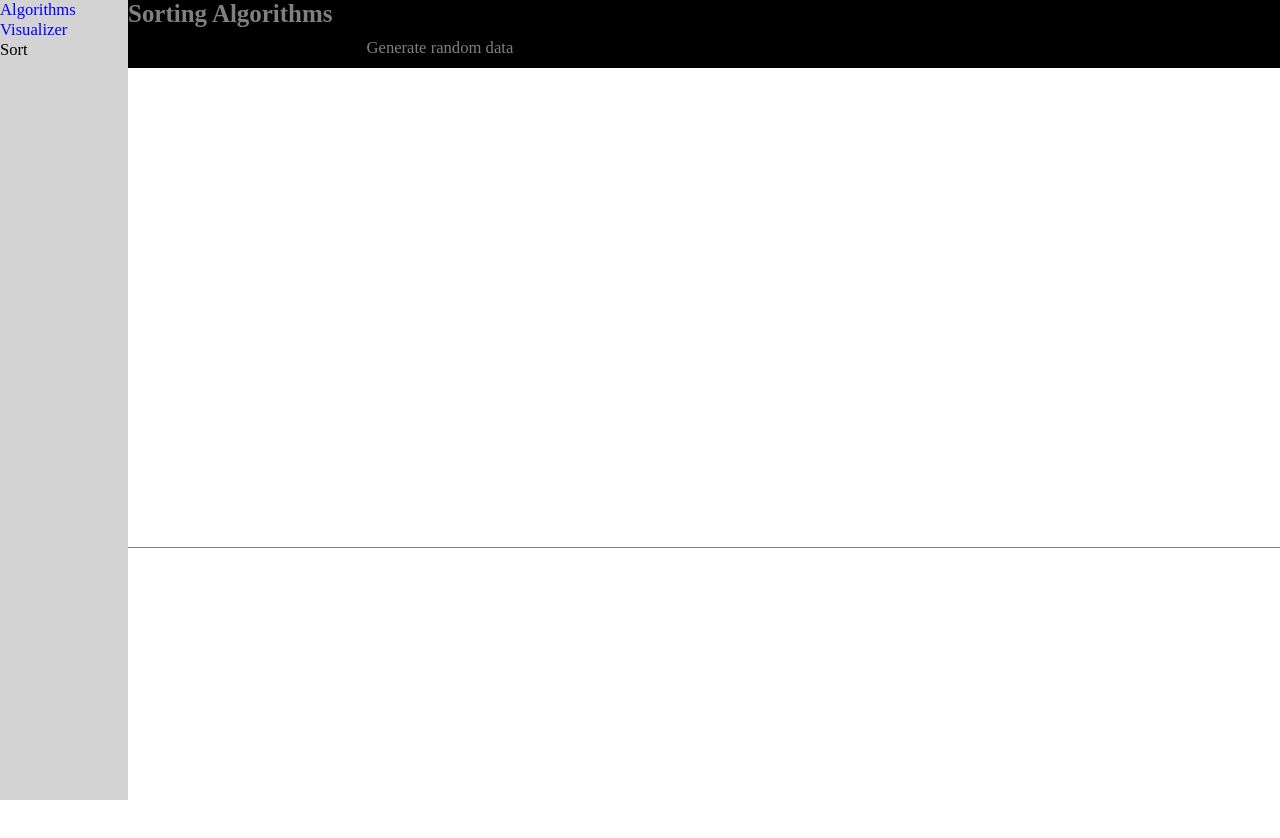
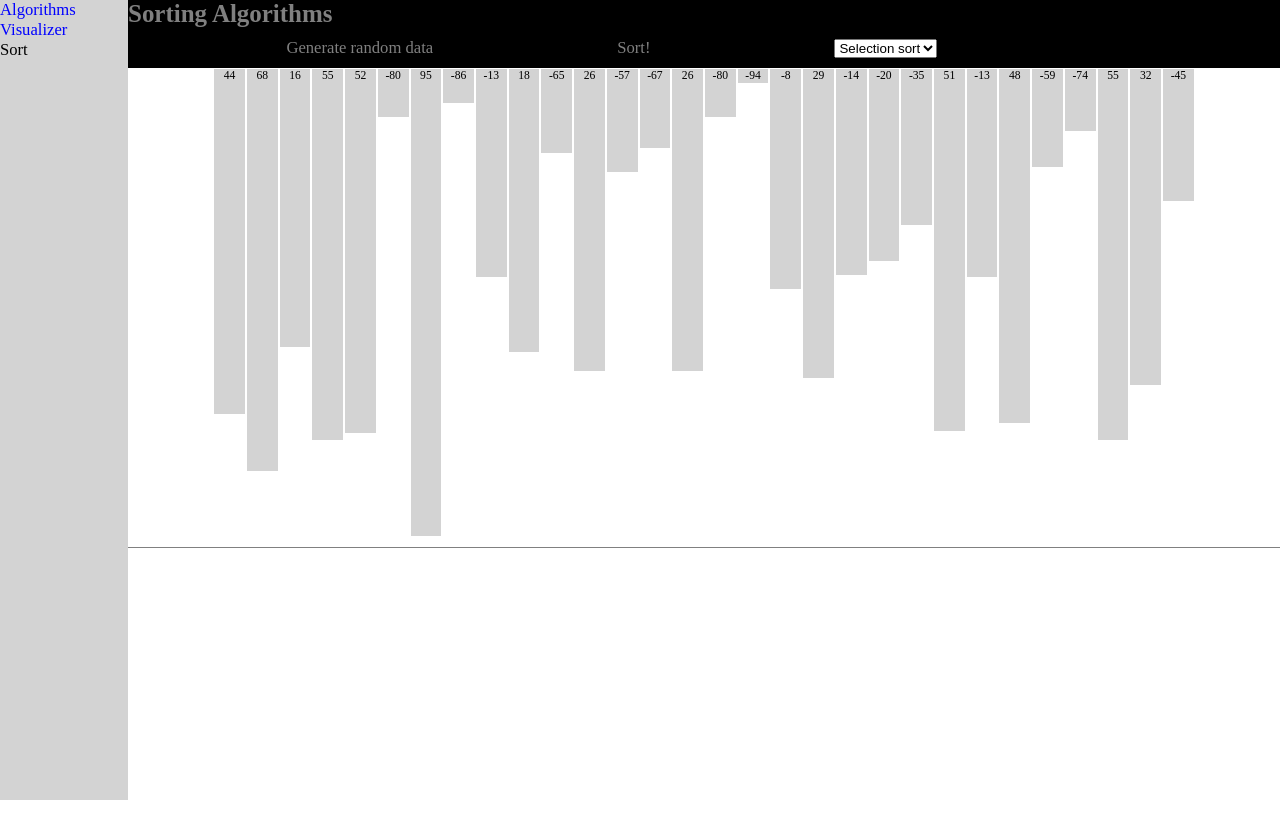
Before and after one commit to mskwarczek/algorithms-visualizer, a React (Create React App) app: page /sort in a window 1280 px wide. Both pictures are taken after a click on the element "Generate random data". Shown: the top 838 px of the page. Built offline with nearby package versions, Linux system fonts and the light colour scheme.

Commit message:
Add bubble sort algorithm visualization

```diff
--- a/src/SortModule/SortContainer.js
+++ b/src/SortModule/SortContainer.js
@@ -7,6 +7,7 @@ const SortContainer = () => {
 
   const [ data, updateData ] = useState([]);
   const [ dataParams, setDataParams ] = useState({ size: 30, min: -100, max: 100 });
+  const [ sortParams, setSortParams ] = useState({ type: 'selectionSort' });
   const [ iteration, updateIteration ] = useState({ i: null, j: null });
   const min = useRef(null);
 
@@ -21,10 +22,22 @@ const SortContainer = () => {
   useEffect(() => {
     if ( iteration.i !== null) {
       let intervalID = null;
-      if (iteration.i < data.length) {
-        intervalID = setTimeout(() => selectionSort(), 10);
-      } else {
-        clearTimeout(intervalID);
+      switch(sortParams.type) {
+        case 'selectionSort':
+          if (iteration.i < data.length) {
+            intervalID = setTimeout(() => selectionSort(), 10);
+          } else {
+            clearTimeout(intervalID);
+          };
+          break;
+        case 'bubbleSort':
+          if (iteration.i > 0) {
+            intervalID = setTimeout(() => bubbleSort(), 10);
+          } else {
+            clearTimeout(intervalID);
+          };
+          break;
+        default: break;
       };
       return () => clearTimeout(intervalID);
     };
@@ -52,6 +65,22 @@ const SortContainer = () => {
     updateIteration(iteration => { return { i: iteration.i + 1, j: iteration.i + 2 }});
   };
 
+  const bubbleSort = () => {
+    if (iteration.j < iteration.i) {
+      if (data[iteration.j] > data[iteration.j + 1]) {
+        let newData = [ ...data ];
+        let temp = data[iteration.j + 1];
+        newData[iteration.j + 1] = data[iteration.j];
+        newData[iteration.j] = temp;
+        updateData(newData);
+      };
+      if (iteration.j < iteration.i - 1) {
+        return updateIteration(iteration => { return { i: iteration.i, j: iteration.j + 1 }});
+      };
+    };
+    updateIteration(iteration => { return { i: iteration.i - 1, j: 0 }});
+  };
+
   const resetChart = () => {
     min.current = null;
     updateIteration({ i: null, j: null });
@@ -63,7 +92,11 @@ const SortContainer = () => {
         title='Sorting Algorithms'
       >
         {iteration.i === null && <p onClick={generateData}>Generate random data</p>}
-        {iteration.i === null && data.length > 0 && <p onClick={() => updateIteration(() => { return { i: 0, j: 1 }})}>Selection sort</p>}
+        {iteration.i === null && data.length > 0 && <p onClick={() => updateIteration(() => { return sortParams.type === 'selectionSort' ? { i: 0, j: 1 } : { i: data.length - 1, j: 0 }})}>Sort!</p>}
+        <select value={sortParams.type} onChange={(event) => setSortParams({ ...sortParams, type: event.target.value })}>
+          <option value='selectionSort'>Selection sort</option>
+          <option value="bubbleSort">Bubble sort</option>
+        </select>
         {iteration.i !== null && iteration.i === data.length && <p onClick={resetChart}>Reset chart</p>}
       </Toolbar>
       <div className='sortContainer'>
@@ -81,7 +114,7 @@ const SortContainer = () => {
                     ? 'red'
                     : index === iteration.j
                       ? 'gray'
-                      : index === min.current
+                      : index === min.current || (sortParams.type === 'bubbleSort' && index === iteration.j + 1)
                         ? 'blue'
                         : index > iteration.i - 1
                           ? 'lightgray'
```
